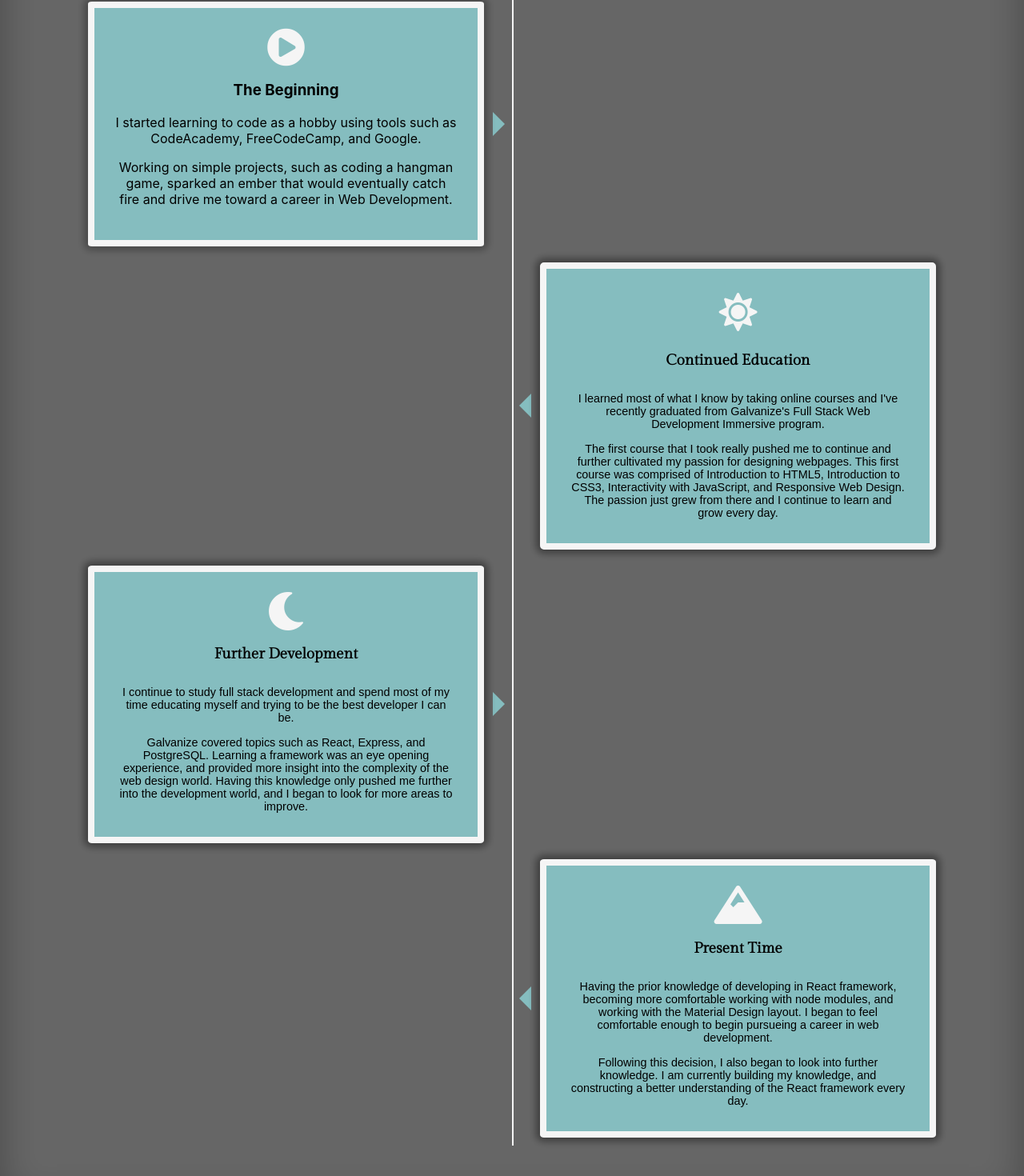
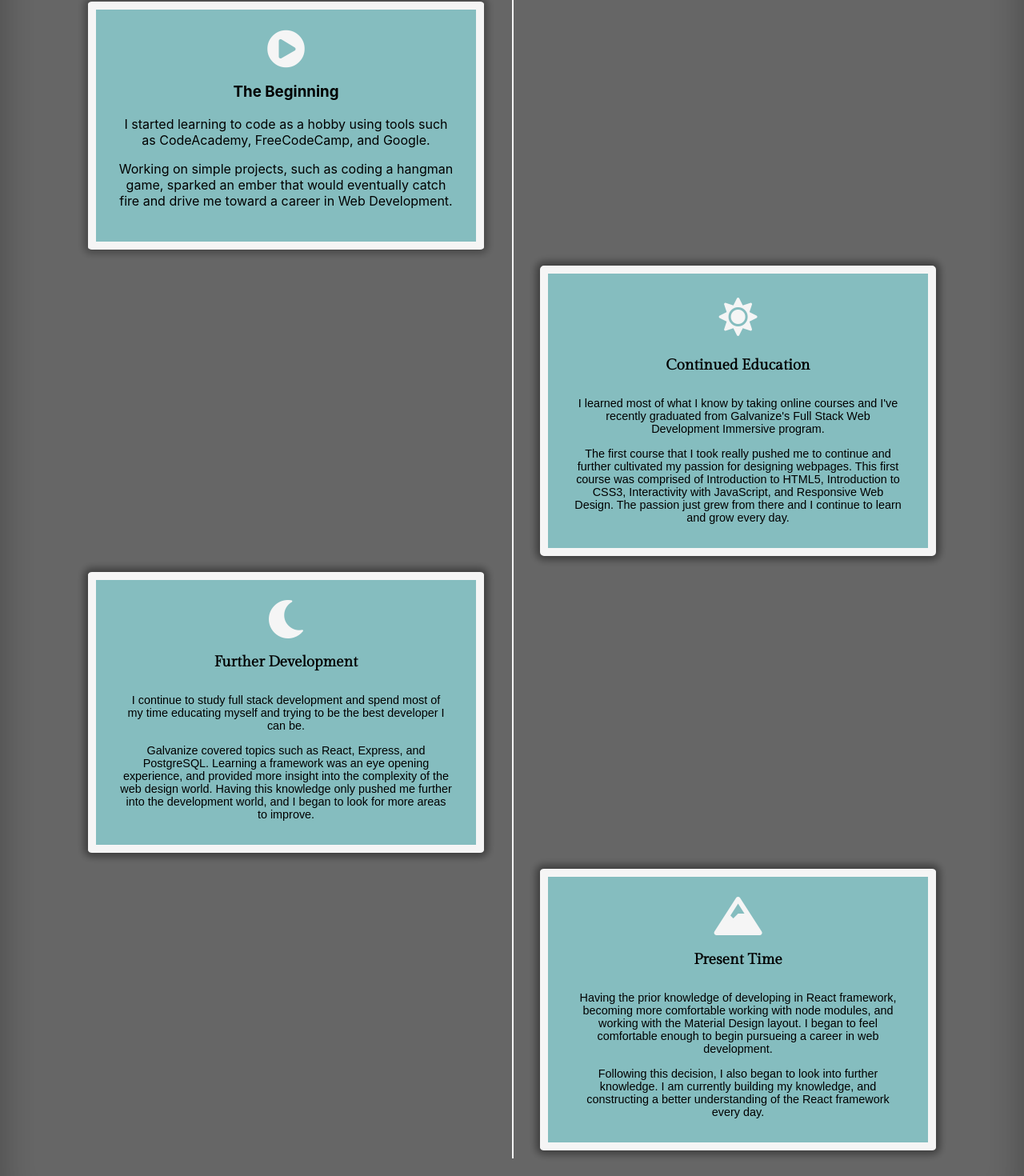
Before and after one commit to Hawky454/portfolio, a React (Create React App) app: page / in a window 1280 px wide. Shown: the part 1548-3018 px from the top of the page at 80% size. Built offline with nearby package versions, Linux system fonts and the light colour scheme; a web font is replaced by a local one.

Commit message:
I commented out the dots (arrows) because they just wernt lining up properly, I dont like them that much to make a fuss over

```diff
--- a/src/components/Timeline/Timeline.css
+++ b/src/components/Timeline/Timeline.css
@@ -34,11 +34,11 @@
 .timeline-beginning {
   grid-column: 2;
   grid-row: 1;
-  border: 8px solid #85bdbf;
+  border: 10px solid #85bdbf;
   border-radius: 1%;
   margin: 10px;
   padding: 25px;
-  background-color: #d6d6d6;
+  background-color: whitesmoke;
   box-shadow: 0px 0px 10px 5px rgba(0, 0, 0, 0.3);
   opacity: 0;
 }
@@ -46,7 +46,7 @@
 .timeline-beginning-show {
   grid-column: 2;
   grid-row: 1;
-  border: 8px solid whitesmoke;
+  border: 10px solid whitesmoke;
   border-radius: 1%;
   margin: 10px;
   padding: 25px;
@@ -59,7 +59,7 @@
   text-align: center;
 }
 
-.timeline-beginning-dot {
+/* .timeline-beginning-dot {
   grid-column: 3;
   grid-row: 1;
   margin: auto;
@@ -71,7 +71,7 @@
   border-width: 15px;
   pointer-events: none;
   position: static;
-}
+} */
 
 .timeline-beginning-title {
   text-align: center;
@@ -97,7 +97,7 @@
 .timeline-continued {
   grid-column: 4;
   grid-row: 2;
-  border: 8px solid whitesmoke;
+  border: 10px solid whitesmoke;
   border-radius: 5px;
   margin: 10px;
   padding: 25px;
@@ -109,7 +109,7 @@
 .timeline-continued-show {
   grid-column: 4;
   grid-row: 2;
-  border: 8px solid whitesmoke;
+  border: 10px solid whitesmoke;
   border-radius: 5px;
   margin: 10px;
   padding: 25px;
@@ -122,7 +122,7 @@
   text-align: center;
 }
 
-.timeline-continued-dot {
+/* .timeline-continued-dot {
   grid-column: 3;
   grid-row: 2;
   margin: auto;
@@ -134,7 +134,7 @@
   border-width: 15px;
   pointer-events: none;
   position: static;
-}
+} */
 
 .timeline-continued-title {
   text-align: center;
@@ -160,7 +160,7 @@
 .timeline-further {
   grid-column: 2;
   grid-row: 3;
-  border: 8px solid whitesmoke;
+  border: 10px solid whitesmoke;
   border-radius: 1%;
   margin: 10px;
   padding: 25px;
@@ -172,7 +172,7 @@
 .timeline-further-show {
   grid-column: 2;
   grid-row: 3;
-  border: 8px solid whitesmoke;
+  border: 10px solid whitesmoke;
   border-radius: 1%;
   margin: 10px;
   padding: 25px;
@@ -185,7 +185,7 @@
   text-align: center;
 }
 
-.timeline-further-dot {
+/* .timeline-further-dot {
   grid-column: 3;
   grid-row: 3;
   height: 0;
@@ -197,7 +197,7 @@
   border-width: 15px;
   pointer-events: none;
   position: static;
-}
+} */
 
 .timeline-further-title {
   text-align: center;
@@ -227,7 +227,7 @@
 .timeline-now {
   grid-column: 4;
   grid-row: 4;
-  border: 8px solid whitesmoke;
+  border: 10px solid whitesmoke;
   border-radius: 1%;
   margin: 10px;
   padding: 25px;
@@ -239,7 +239,7 @@
 .timeline-now-show {
   grid-column: 4;
   grid-row: 4;
-  border: 8px solid whitesmoke;
+  border: 10px solid whitesmoke;
   border-radius: 1%;
   margin: 10px;
   padding: 25px;
@@ -252,7 +252,7 @@
   text-align: center;
 }
 
-.timeline-now-dot {
+/* .timeline-now-dot {
   grid-column: 3;
   grid-row: 4;
   margin: auto;
@@ -264,7 +264,7 @@
   border-width: 15px;
   pointer-events: none;
   position: static;
-}
+} */
 
 .timeline-now-title {
   text-align: center;
@@ -289,10 +289,10 @@
   font-size: 0.9em;
 }
 
-i {
+/* i {
   text-align: center;
   margin: auto;
-}
+} */
 
 @keyframes example {
   from {
--- a/src/components/Timeline/Timeline.js
+++ b/src/components/Timeline/Timeline.js
@@ -136,10 +136,10 @@ class Timeline extends Component {
       <div className="timeline-background">
         <h1 className="timeline-title">Development Timeline</h1>
         <div className="timeline">
-          <span className="timeline-beginning-dot" />
+          {/* <span className="timeline-beginning-dot" />
           <span className="timeline-continued-dot" />
           <span className="timeline-further-dot" />
-          <span className="timeline-now-dot" />
+          <span className="timeline-now-dot" /> */}
           <div className="timeline-line" />
           <div
             className={
```
